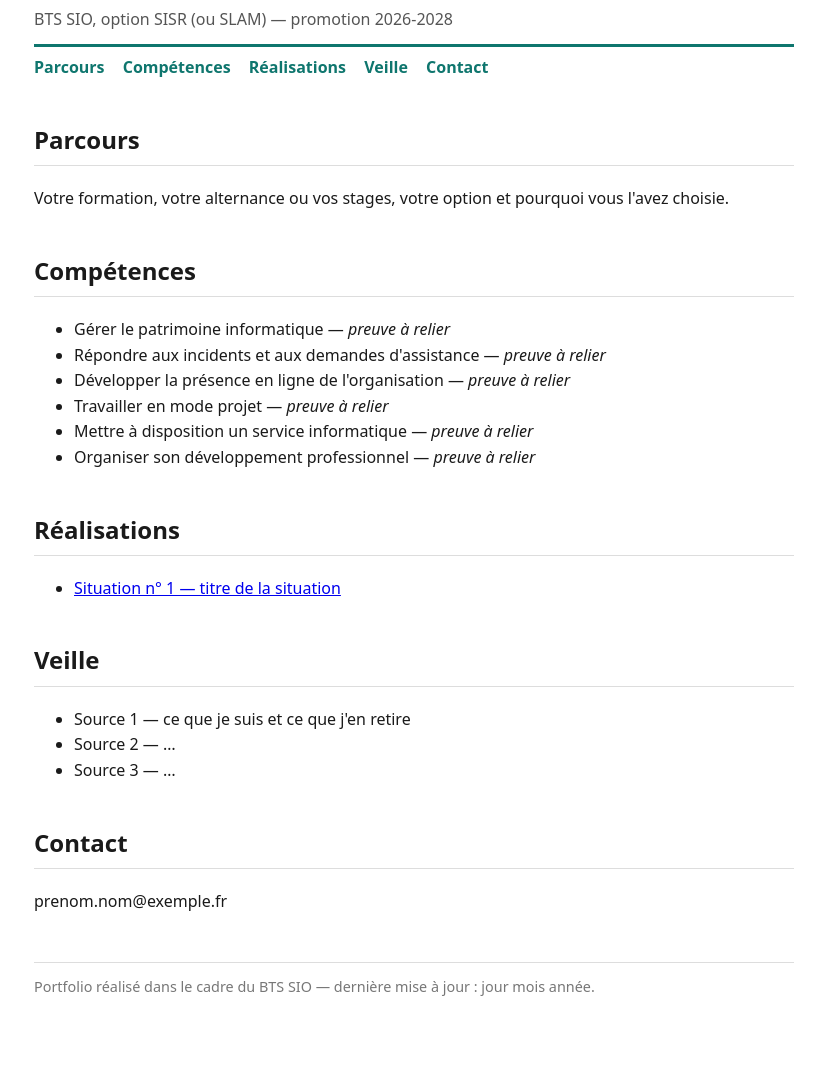
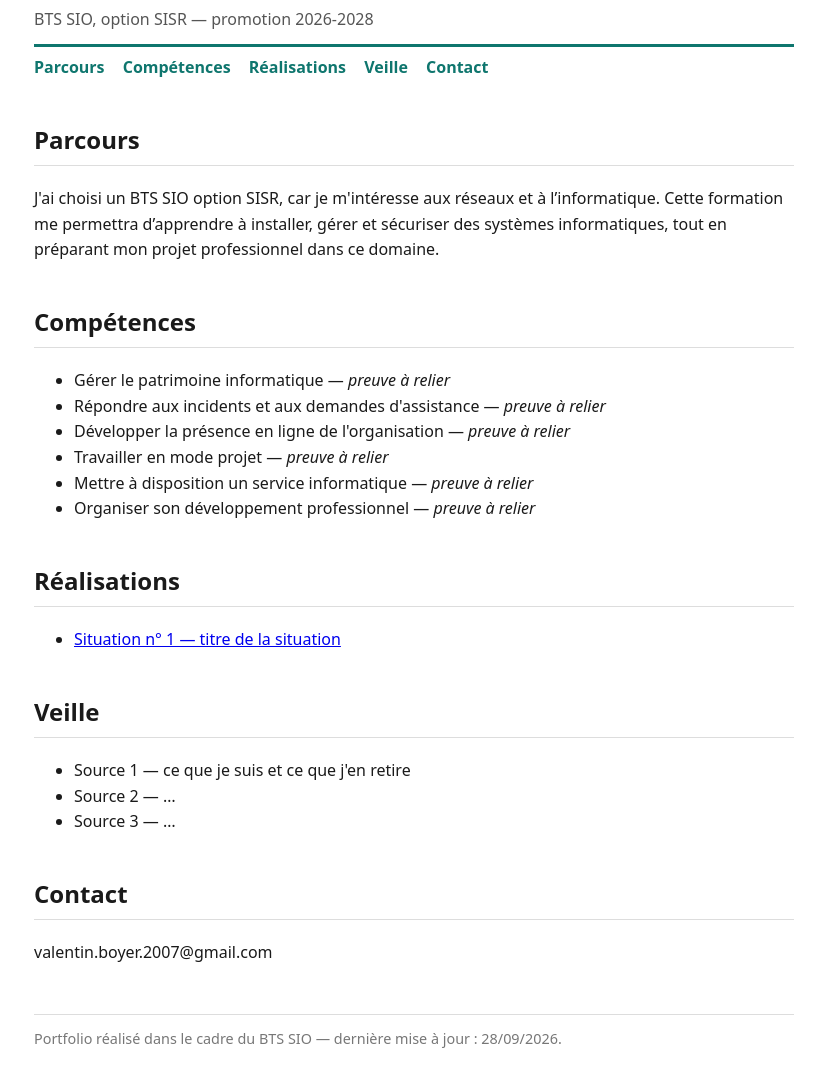
Before and after one commit to BOYERvalentin/boyervalentin.github.io, a plain HTML site: page index.html in a window 1280 px wide. Shown: the part 70-1156 px from the top of the page, without its empty margins (226-1051 px from the left). Before the commit the page ends 1132 px from the top, so only its background shows below. Drawn offline with Linux system fonts and the light colour scheme.

Commit message:
Revise personal details and update footer date
Updated subtitle, added personal introduction, changed contact email, and updated footer date.

```diff
--- a/index.html
+++ b/index.html
@@ -20,7 +20,7 @@
 
   <header>
     <h1>Prénom Nom</h1>
-    <p class="sous-titre">BTS SIO, option SISR (ou SLAM) — promotion 2026-2028</p>
+    <p class="sous-titre">BTS SIO, option SISR — promotion 2026-2028</p>
   </header>
 
   <nav>
@@ -32,7 +32,7 @@
   </nav>
 
   <h2 id="parcours">Parcours</h2>
-  <p>Votre formation, votre alternance ou vos stages, votre option et pourquoi vous l'avez choisie.</p>
+  <p>J'ai choisi un BTS SIO option SISR, car je m'intéresse aux réseaux et à l’informatique.  Cette formation me permettra d’apprendre à installer, gérer et sécuriser des systèmes informatiques, tout en préparant mon projet professionnel dans ce domaine. </p>
 
   <h2 id="competences">Compétences</h2>
   <ul>
@@ -57,10 +57,10 @@
   </ul>
 
   <h2 id="contact">Contact</h2>
-  <p>prenom.nom@exemple.fr</p>
+  <p>valentin.boyer.2007@gmail.com</p>
 
   <footer>
-    Portfolio réalisé dans le cadre du BTS SIO — dernière mise à jour : jour mois année.
+    Portfolio réalisé dans le cadre du BTS SIO — dernière mise à jour : 28/09/2026.
   </footer>
 
 </body>
```
